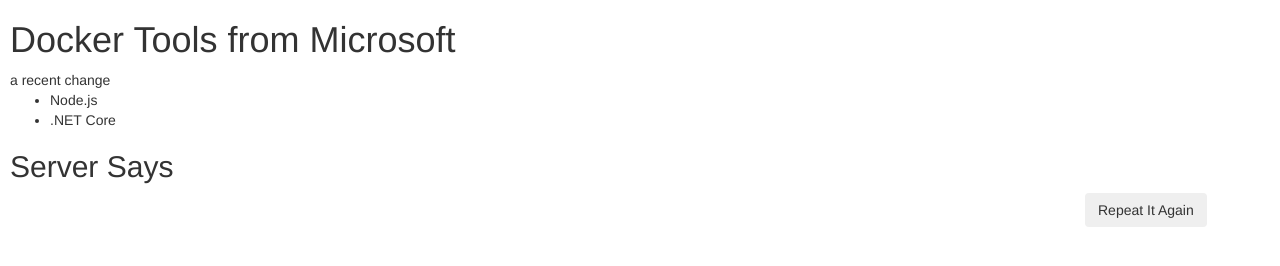
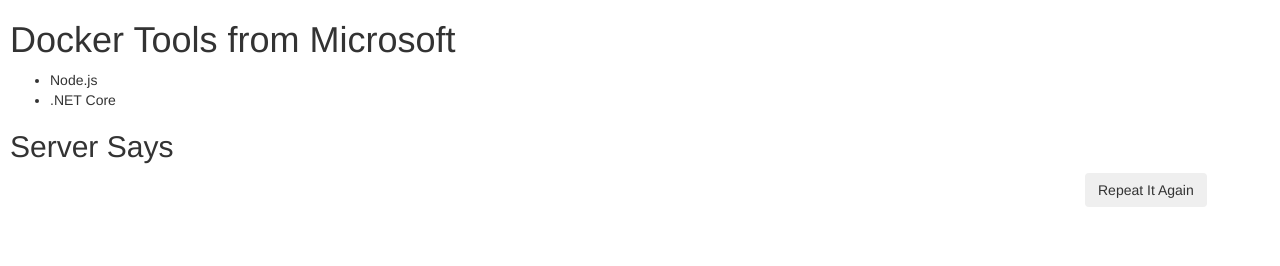
Before and after one commit to SteveLasker/polyglot-web-node, a website: page web-node/public/index.html in a window 1280 px wide. Drawn offline with nearby package versions, Linux system fonts and the light colour scheme; some packages are replaced by stand-ins of ours; no server answers.

Commit message:
Demo Reset

```diff
--- a/web-node/public/index.html
+++ b/web-node/public/index.html
@@ -12,7 +12,7 @@
 <body style="margin-left:10px; margin-right:10px;">
     <div ng-controller="MainController">
         <H1>Docker Tools from Microsoft</H1>
-        <span>a recent change</span>
+        <span></span>
         <ul>
             <li>Node.js</li>
             <li>.NET Core</li>
```
